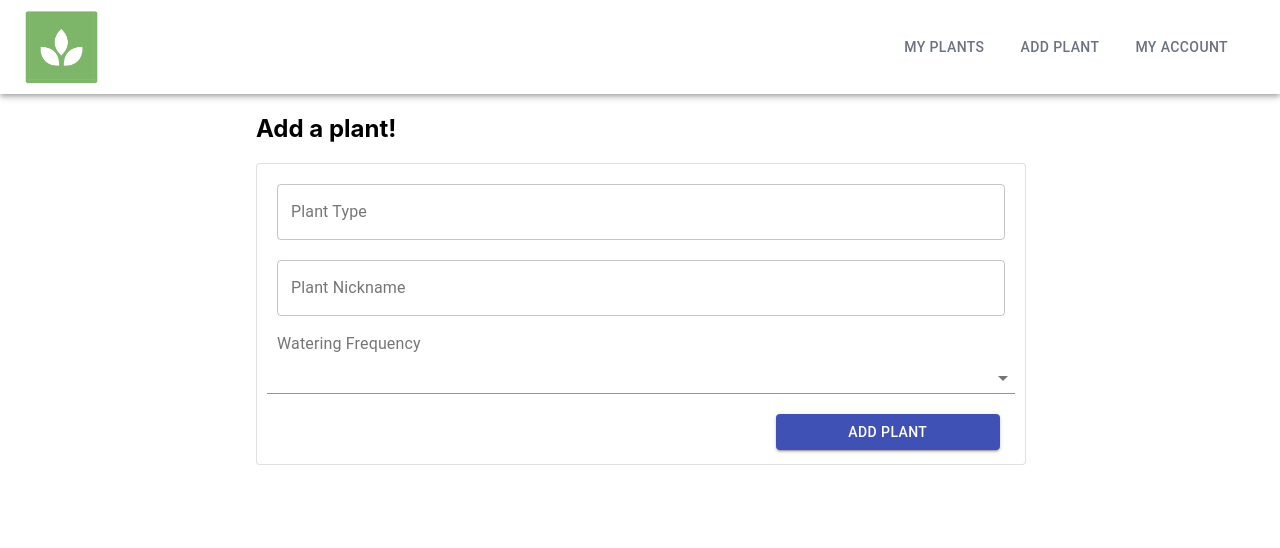
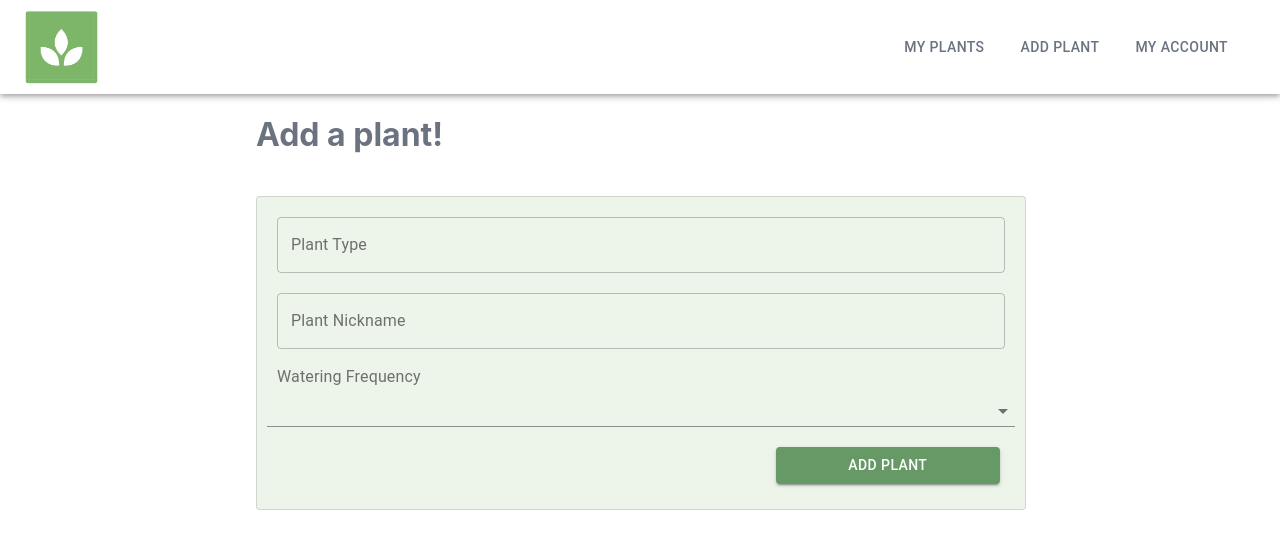
Before and after one commit to HeathDanni/Front-End-2, a React (Create React App) app: page /addplant in a window 1280 px wide. Shown: the top 548 px of the page. Built offline with nearby package versions, Linux system fonts and the light colour scheme.

Commit message:
working on styling

```diff
--- a/src/components/AddPlant.js
+++ b/src/components/AddPlant.js
@@ -7,17 +7,21 @@ const useStyles = makeStyles({
         display:'flex',
         flexDirection: 'column',
         marginLeft: "20%",
+        color: "#6b7280"
     },
 
     card: {
         width: "75%",
-        height: "300px"
+        backgroundColor: "#edf5ea",
+        marginTop: "2%"
     },
+
     form: {
         display: 'flex',
         flexDirection: 'column',
-        margin: "10px"
+        margin: "10px",
     },
+
     input: {
         marginBottom: '20px',
     },
@@ -25,7 +29,12 @@ const useStyles = makeStyles({
     button: {
         width: "30%",
         marginTop: "20px",
-        marginLeft: "68%"
+        marginLeft: "68%",
+        marginBottom: "2%",
+        backgroundColor: "#669966",
+        "&:hover": {
+            backgroundColor: "#6b7280"
+        }
     }
 });
 
@@ -35,7 +44,7 @@ const AddPlant = () => {
 
     return (
         <div className={classes.root}>
-            <h2>Add a plant!</h2>
+            <h1>Add a plant!</h1>
             <Card
             variant="outlined"
             className={classes.card}
```
